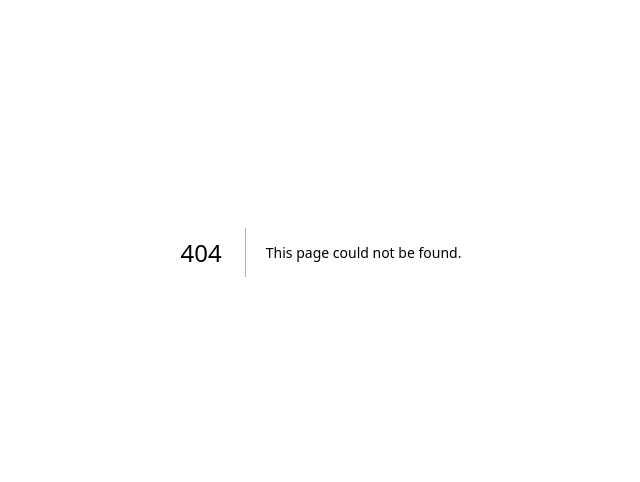
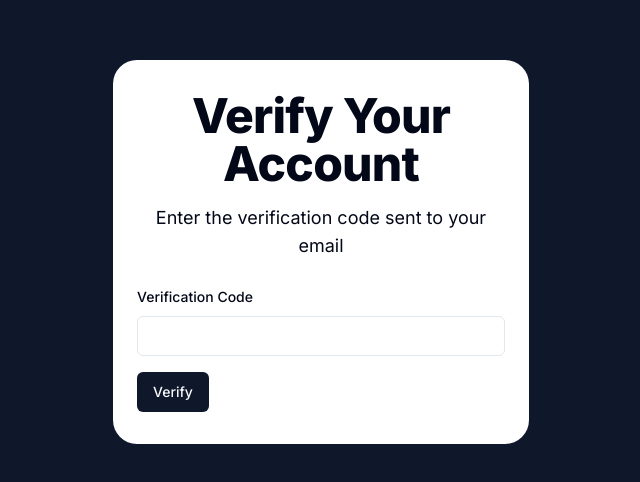
Before and after one commit to Himanshu88027/Pro-Feedback, a Next.js app: page /verify/1 in a window 1280 px wide. Before the commit this address had no page. Shown: the part 148-630 px from the top of the page, without its empty margins (319-959 px from the left). Built offline with nearby package versions, Linux system fonts and the light colour scheme.

Commit message:
verification code page complete

```diff
--- /dev/null
+++ b/src/app/(auth)/verify/[username]/page.tsx
@@ -0,0 +1,80 @@
+'use client'
+import { Button } from '@/components/ui/button';
+import { Form, FormControl, FormField, FormItem, FormLabel, FormMessage } from '@/components/ui/form';
+import { Input } from '@/components/ui/input';
+import { verifySchemas } from '@/schemas/verifySchemas';
+import { zodResolver } from '@hookform/resolvers/zod';
+import React from 'react'
+import * as z from 'zod'
+import { useForm } from 'react-hook-form';
+import { useParams, useRouter } from 'next/navigation';
+import axios, { AxiosError } from 'axios';
+import { useToast } from '@/components/ui/use-toast';
+import { ApiResponse } from '@/types/ApiResponse';
+
+function page() {
+    const router = useRouter()
+    const params = useParams<{username: string}>()
+    const { toast } = useToast()
+
+
+    const form = useForm<z.infer <typeof verifySchemas>>({
+        resolver: zodResolver(verifySchemas)
+    })
+    const onSubmit = async (data: z.infer <typeof verifySchemas>) => {
+        try {
+            const response = await axios.post('/api/verify-code', {
+                username: encodeURIComponent(params.username),
+                code: data.code
+            })
+            toast({
+                title: 'Success',
+                description: response.data.message,
+            });
+            router.replace('/sign-in')
+        } catch (error) {
+            console.error('Error in verifying user',  error)
+            const axiosError = error as AxiosError<ApiResponse>
+            let errorMessage = axiosError.response?.data.message;
+
+            toast({
+                title: 'Error',
+                description: errorMessage?? 'An error occurred while verifying user',
+                variant: 'destructive',
+            })
+        }
+    }
+  return (
+    <div className='h-screen w-full flex justify-center items-center bg-slate-900 p-4'>
+        <div className='sm:w-1/3 w-full h-96 rounded-3xl bg-white py-4 px-6 space-y-4 flex flex-col gap-2 justify-center'>
+        <div className='text-center tracking-tighter space-y-4'>
+            <h1 className='text-5xl font-extrabold text-center'>Verify Your Account</h1>
+            <p className='text-lg tracking-normal'>Enter the verification code sent to your email</p>
+        </div>
+            <Form {...form}>
+                <form onSubmit={form.handleSubmit(onSubmit)} className='space-y-4'>
+                    <FormField
+                        name="code"
+                        control={form.control}
+                        render={({ field }) => (
+                            <FormItem>
+                                <FormLabel>Verification Code</FormLabel>
+                                <FormControl>
+                                    <Input {...field}/>
+
+                                </FormControl>
+                                <FormMessage />
+                            </FormItem>
+                        )}
+                    />
+                    <Button type='submit'>
+                        Verify
+                    </Button>
+                </form>
+            </Form>
+        </div>
+    </div>
+  )
+}
+
+export default page
```
